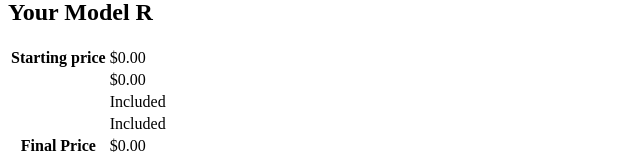
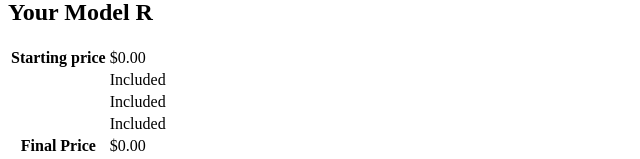
Before and after one commit to suspecie/rd-test, an Angular app in the folder car-customization-simulator/: page /summary in a window 1280 px wide. Shown: the part 187-346 px from the top of the page, without its empty margins (0-640 px from the left). Built offline with nearby package versions, Linux system fonts and the light colour scheme; no server answers.

Commit message:
Showing Included when first engine was selected

```diff
--- a/car-customization-simulator/src/app/summary/summary.component.html
+++ b/car-customization-simulator/src/app/summary/summary.component.html
@@ -12,7 +12,7 @@
     <tbody>
       <tr>
         <th>{{ engineName }}</th>
-        <td>{{ enginePrice | currency }}</td>
+        <td>{{ enginePrice > 0 ? '+' + (enginePrice | currency) : 'Included' }}</td>
       </tr>
       <tr>
         <th>{{ colorName }}</th>
```
